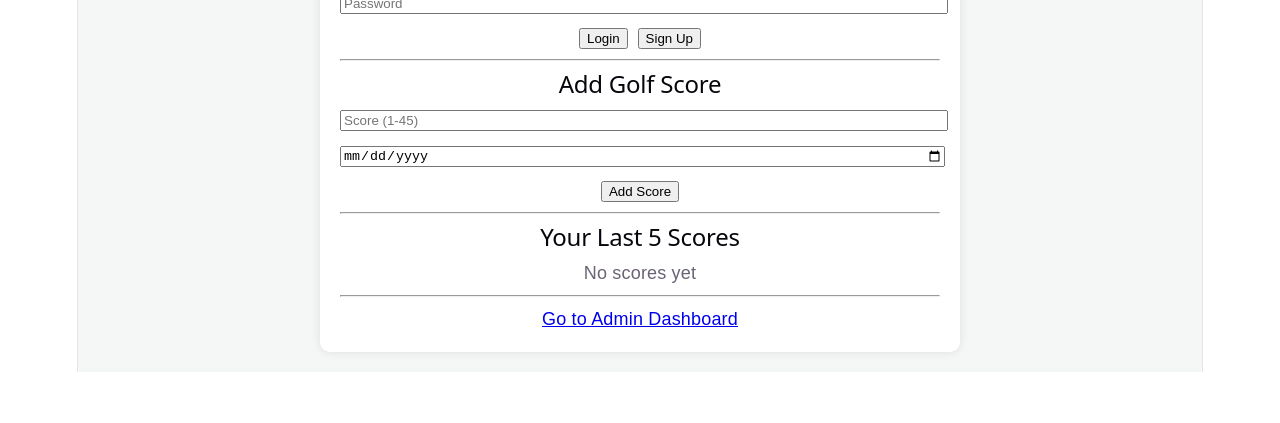
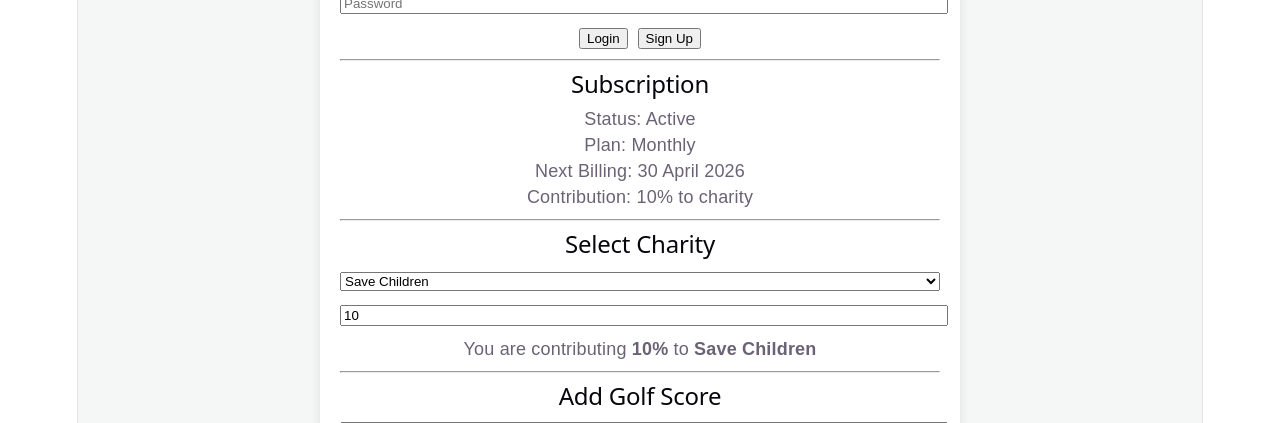
Before and after one commit to aanchal312000-ai/golf-app, a React (Vite) app: page / in a window 1280 px wide. Shown: the part 736-1159 px from the top of the page. Before the commit the page ends 1108 px from the top, so only its background shows below. Built offline with nearby package versions, Linux system fonts and the light colour scheme.

Commit message:
final PRD complete version

```diff
--- a/src/App.jsx
+++ b/src/App.jsx
@@ -8,6 +8,10 @@ function App() {
   const [score, setScore] = useState("");
   const [date, setDate] = useState("");
   const [scores, setScores] = useState([]);
+
+  // Charity + subscription
+  const [charity, setCharity] = useState("Save Children");
+  const [percentage, setPercentage] = useState(10);
 
   // 🔐 Get current user
   useEffect(() => {
@@ -53,7 +57,7 @@ function App() {
       .from("scores")
       .select("*")
       .eq("user_id", user.id)
-      .order("id", { ascending: false }); // ✅ latest first
+      .order("id", { ascending: false });
 
     setScores(data || []);
   }
@@ -62,14 +66,13 @@ function App() {
     fetchScores();
   }, [user]);
 
-  // ➕ Add Score (FINAL CORRECT LOGIC)
+  // ➕ Add Score
   async function handleAddScore() {
     if (!user) {
       alert("Please login first");
       return;
     }
 
-    // ✅ validation
     if (!score || !date) {
       alert("Enter score and date");
       return;
@@ -80,7 +83,7 @@ function App() {
       return;
     }
 
-    // ❌ duplicate date check
+    // Prevent duplicate date
     const { data: sameDate } = await supabase
       .from("scores")
       .select("*")
@@ -92,14 +95,14 @@ function App() {
       return;
     }
 
-    // 📊 get existing sorted oldest first
+    // Get existing
     const { data: existing } = await supabase
       .from("scores")
       .select("*")
       .eq("user_id", user.id)
-      .order("id", { ascending: true }); // ✅ oldest first
+      .order("id", { ascending: true });
 
-    // 🧹 delete oldest if already 5
+    // Keep only last 5
     if (existing && existing.length >= 5) {
       await supabase
         .from("scores")
@@ -107,7 +110,6 @@ function App() {
         .eq("id", existing[0].id);
     }
 
-    // ➕ insert new score
     await supabase.from("scores").insert([
       {
         user_id: user.id,
@@ -190,6 +192,43 @@ function App() {
 
         <hr />
 
+        {/* SUBSCRIPTION */}
+        <h2>Subscription</h2>
+        <p>Status: Active</p>
+        <p>Plan: Monthly</p>
+        <p>Next Billing: 30 April 2026</p>
+        <p>Contribution: {percentage}% to charity</p>
+
+        <hr />
+
+        {/* CHARITY */}
+        <h2>Select Charity</h2>
+
+        <select
+          value={charity}
+          onChange={(e) => setCharity(e.target.value)}
+          style={{ width: "100%", marginBottom: "10px" }}
+        >
+          <option>Save Children</option>
+          <option>Green Earth</option>
+          <option>Health Aid</option>
+        </select>
+
+        <input
+          type="number"
+          min="10"
+          max="100"
+          value={percentage}
+          onChange={(e) => setPercentage(e.target.value)}
+          style={{ width: "100%", marginBottom: "10px" }}
+        />
+
+        <p>
+          You are contributing <b>{percentage}%</b> to <b>{charity}</b>
+        </p>
+
+        <hr />
+
         {/* SCORE */}
         <h2>Add Golf Score</h2>
 
```
